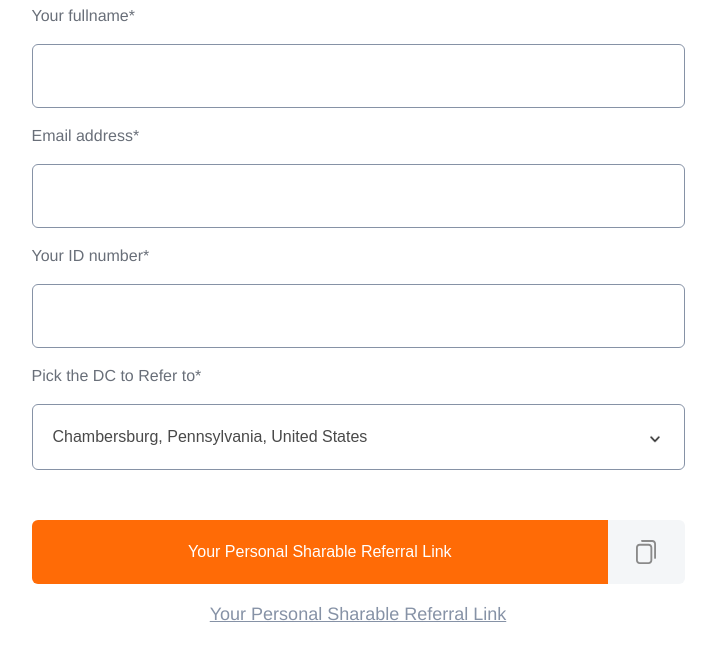
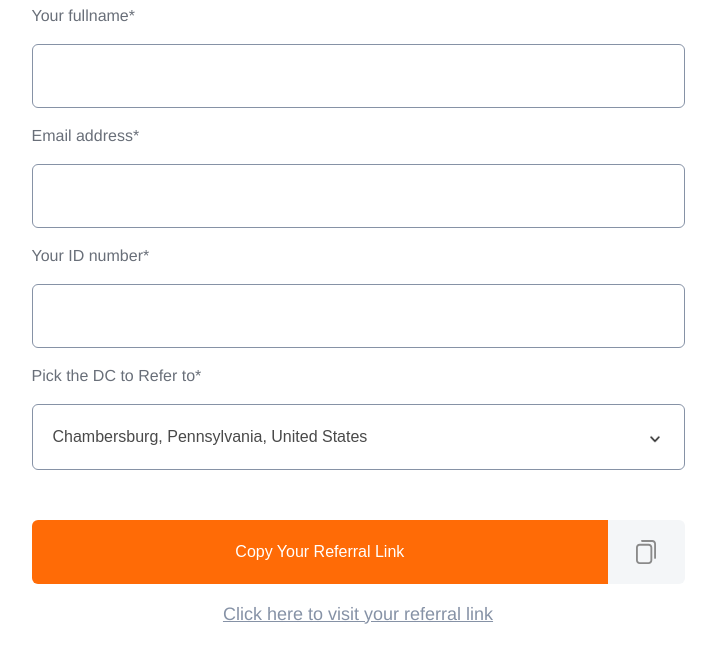
Before and after one commit to ilkkantuluce/ULTA-Beauty, a plain HTML site: page index.html in a window 1280 px wide. Shown: the part 251-914 px from the top of the page, without its empty margins (282-998 px from the left). Drawn offline with Linux system fonts and the light colour scheme.

Commit message:
Update index.html

```diff
--- a/index.html
+++ b/index.html
@@ -43,15 +43,15 @@
             </div>
             <div class="bottom-section">
                 <div class="link-button" onclick="copyLink()">
-                    <button>Your Personal Sharable Referral Link</button>
+                    <button>Copy Your Referral Link</button>
                     <div class="share-button">
                         <svg width="20" height="24" viewBox="0 0 20 24" fill="none" xmlns="http://www.w3.org/2000/svg">
                             <path d="M12.5754 24H3.7123C1.66528 24 0 22.3178 0 20.25V7.54688C0 5.47906 1.66528 3.79688 3.7123 3.79688H12.5754C14.6224 3.79688 16.2877 5.47906 16.2877 7.54688V20.25C16.2877 22.3178 14.6224 24 12.5754 24ZM3.7123 5.67188C2.68888 5.67188 1.85615 6.51306 1.85615 7.54688V20.25C1.85615 21.2838 2.68888 22.125 3.7123 22.125H12.5754C13.5988 22.125 14.4316 21.2838 14.4316 20.25V7.54688C14.4316 6.51306 13.5988 5.67188 12.5754 5.67188H3.7123ZM20 17.9062V3.75C20 1.68219 18.3347 0 16.2877 0H5.98608C5.47346 0 5.058 0.419678 5.058 0.9375C5.058 1.45532 5.47346 1.875 5.98608 1.875H16.2877C17.3111 1.875 18.1439 2.71619 18.1439 3.75V17.9062C18.1439 18.4241 18.5593 18.8438 19.0719 18.8438C19.5845 18.8438 20 18.4241 20 17.9062Z" fill="#8A8A8A"/>
                         </svg>
                     </div>
                 </div>
-                <button id="shareBtn" class="share-link">Share the link</button>
-                <a href="javascript:;" onclick="link()" id="link" target="">Your Personal Sharable Referral Link</a>
+                <button id="shareBtn" class="share-link">Share Your Referral Link</button>
+                <a href="javascript:;" onclick="link()" id="link" target="">Click here to visit your referral link</a>
                 <input type="text" readonly id="copyLink">
             </div>
         </div>
```
